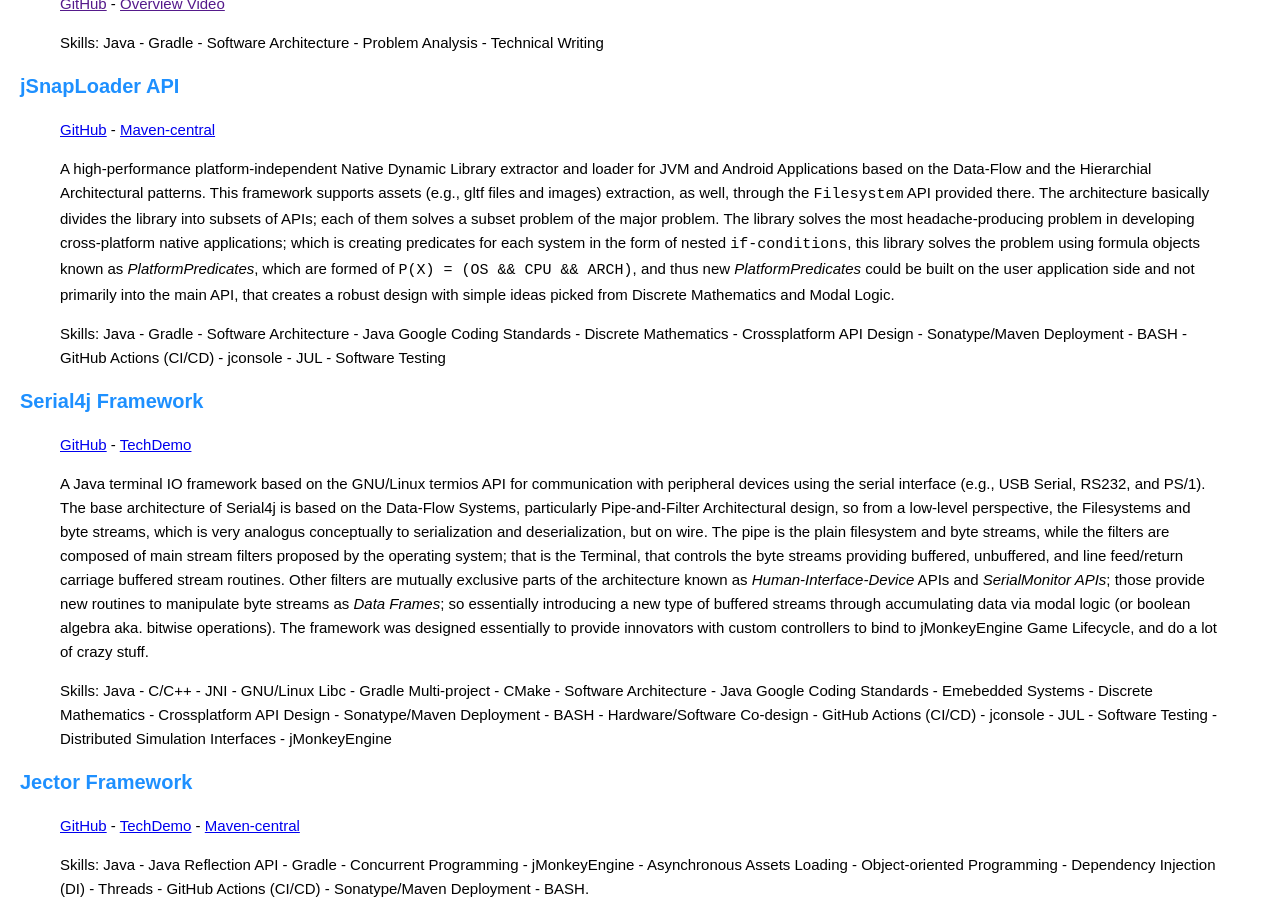
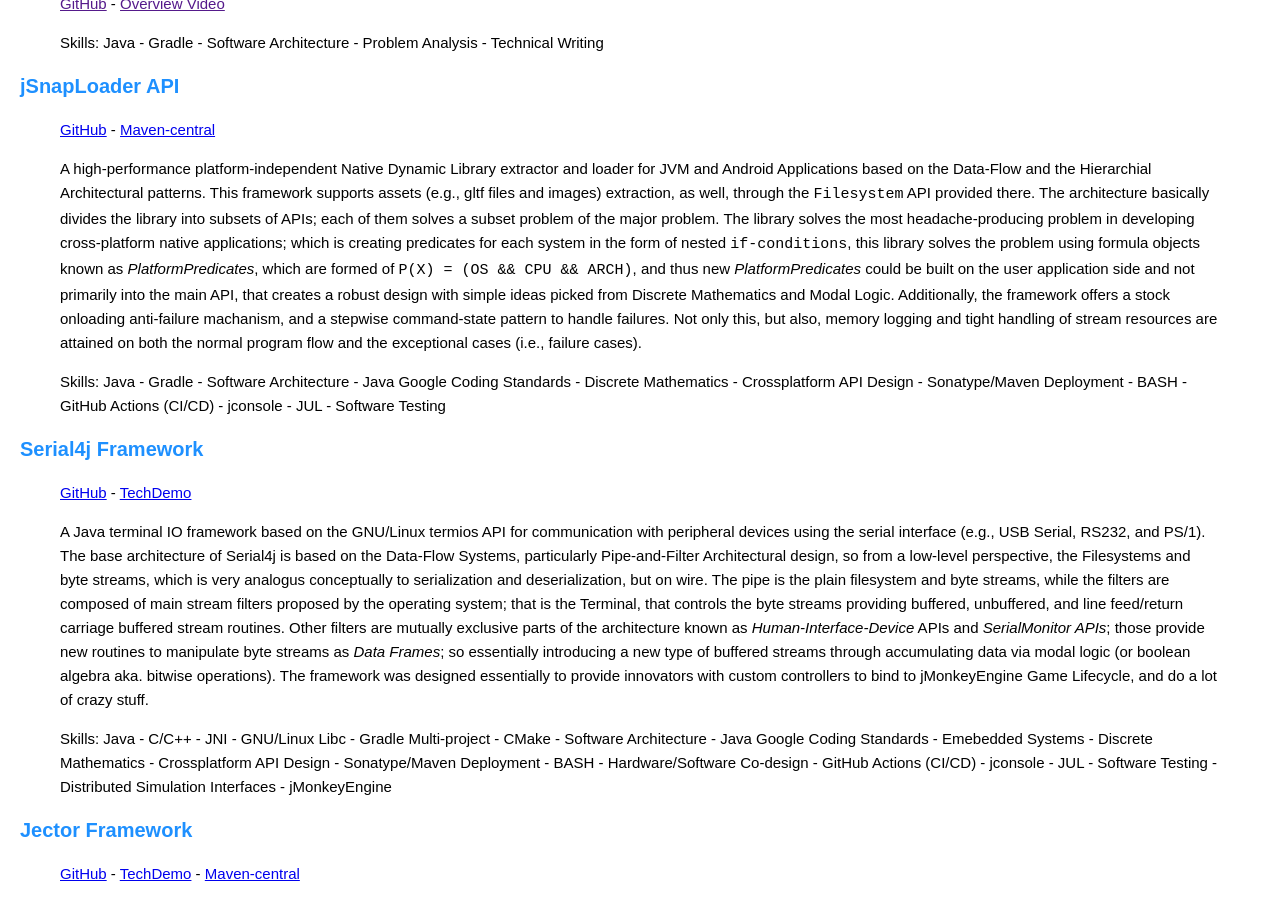
Before and after one commit to pavly-gerges/pavly-gerges, a Jekyll site: the page built from resume/index.md, in a window 1280 px wide and 900 px high, scrolled down 3094 px. Built offline with Jekyll 4.4.1, drawn with Linux system fonts in a browser that asks for light colours; our own code applies the rules of GitHub Pages for plain Markdown files.

Commit message:
Update index.md

```diff
--- a/resume/index.md
+++ b/resume/index.md
@@ -42,7 +42,7 @@ Welcome, it's an honor for me that you've reached here! I'm Pavly Gerges, aka. p
 ### jSnapLoader API
 > [GitHub](https://github.com/Electrostat-Lab/jSnapLoader) - [Maven-central](https://central.sonatype.com/artifact/io.github.electrostat-lab/snaploader)
 >
-> A high-performance platform-independent Native Dynamic Library extractor and loader for JVM and Android Applications based on the Data-Flow and the Hierarchial Architectural patterns. This framework supports assets (e.g., gltf files and images) extraction, as well, through the `Filesystem` API provided there. The architecture basically divides the library into subsets of APIs; each of them solves a subset problem of the major problem. The library solves the most headache-producing problem in developing cross-platform native applications; which is creating predicates for each system in the form of nested `if-conditions`, this library solves the problem using formula objects known as _PlatformPredicates_, which are formed of `P(X) = (OS && CPU && ARCH)`, and thus new _PlatformPredicates_ could be built on the user application side and not primarily into the main API, that creates a robust design with simple ideas picked from Discrete Mathematics and Modal Logic.
+> A high-performance platform-independent Native Dynamic Library extractor and loader for JVM and Android Applications based on the Data-Flow and the Hierarchial Architectural patterns. This framework supports assets (e.g., gltf files and images) extraction, as well, through the `Filesystem` API provided there. The architecture basically divides the library into subsets of APIs; each of them solves a subset problem of the major problem. The library solves the most headache-producing problem in developing cross-platform native applications; which is creating predicates for each system in the form of nested `if-conditions`, this library solves the problem using formula objects known as _PlatformPredicates_, which are formed of `P(X) = (OS && CPU && ARCH)`, and thus new _PlatformPredicates_ could be built on the user application side and not primarily into the main API, that creates a robust design with simple ideas picked from Discrete Mathematics and Modal Logic. Additionally, the framework offers a stock onloading anti-failure machanism, and a stepwise command-state pattern to handle failures. Not only this, but also, memory logging and tight handling of stream resources are attained on both the normal program flow and the exceptional cases (i.e., failure cases).
 >
 > Skills: Java - Gradle - Software Architecture - Java Google Coding Standards - Discrete Mathematics - Crossplatform API Design - Sonatype/Maven Deployment - BASH - GitHub Actions (CI/CD) - jconsole - JUL - Software Testing
 
```
